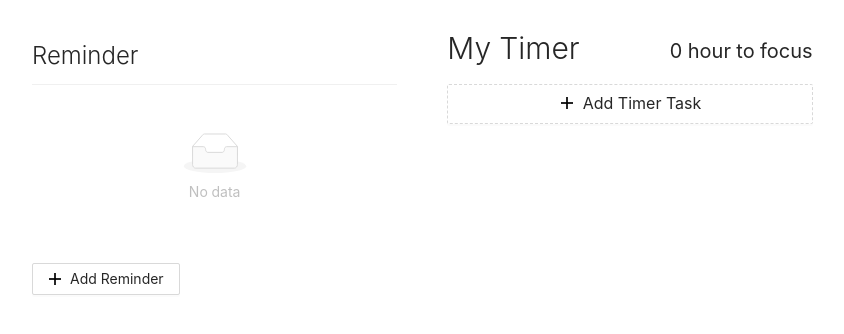
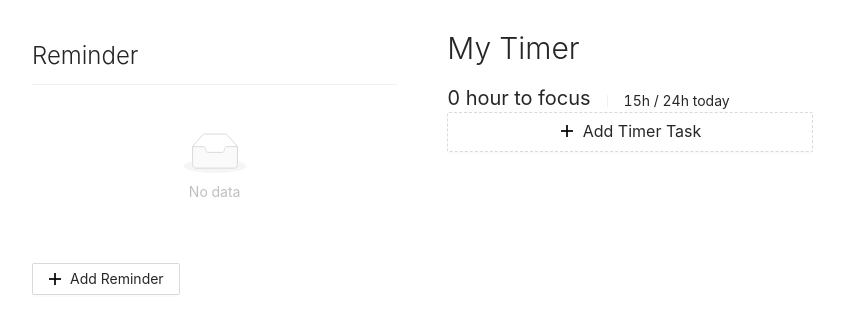
Before and after one commit to putrasurya/kaizen, a React (Create React App) app: page / in a window 1280 px wide. Shown: the top 334 px of the page, without its empty margins (10-854 px from the left). Built offline with nearby package versions, Linux system fonts and the light colour scheme.

Commit message:
add hours left for a day

```diff
--- a/src/App.js
+++ b/src/App.js
@@ -1,11 +1,11 @@
-import { Col, Row, Typography, Button } from "antd";
+import { Col, Row, Typography, Button, Space, Divider } from "antd";
 import { store } from "./redux/store";
 import AddTask from "./components/AddTask";
 import TaskItem from "./components/TaskItem";
 import { useContext } from "react";
 import Reminder from "./components/Reminder";
 
-const { Title } = Typography;
+const { Title, Text } = Typography;
 
 function App() {
   const { tasks } = useContext(store);
@@ -16,6 +16,10 @@ function App() {
     );
     const suffix = total > 1 ? "hours" : "hour";
     return `${total} ${suffix} to focus`;
+  };
+
+  const hourLeftForToday = () => {
+    return 24 - new Date().getHours();
   };
 
   return (
@@ -32,9 +36,17 @@ function App() {
               </Title>
             </Col>
             <Col>
-              <Title level={4} style={{ fontWeight: 400 }}>
-                {totalHour()}
-              </Title>
+              <Space align="end">
+                <Title
+                  level={4}
+                  style={{ fontWeight: 400 }}
+                  className="no-margin-important"
+                >
+                  {totalHour()}
+                </Title>
+                <Divider type="vertical" />
+                <Text>{hourLeftForToday()}h / 24h today</Text>
+              </Space>
             </Col>
           </Row>
           <AddTask />
```
